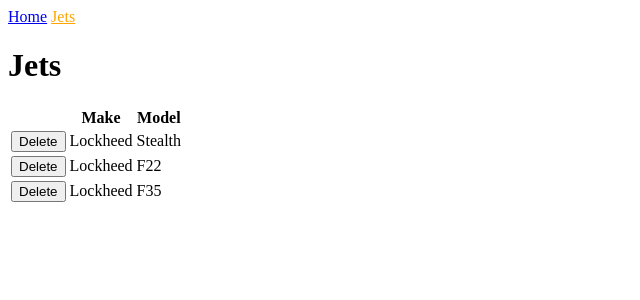
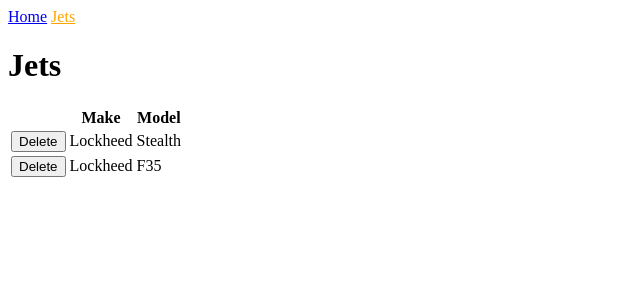
Before and after one commit to coryhouse/lm, a React (Create React App) app: page /jets in a window 1280 px wide. Shown: the top 300 px of the page, without its empty margins (0-640 px from the left). Built offline with nearby package versions, Linux system fonts and the light colour scheme; data requests are answered from the project's data file.

Commit message:
Call API

```diff
--- a/src/Jets.js
+++ b/src/Jets.js
@@ -1,28 +1,35 @@
 import React from "react";
+import { getJets } from "./api/jetsApi";
 
 class Jets extends React.Component {
   constructor(props) {
     super(props);
 
     this.state = {
-      jets: [
-        { id: 1, make: "Lockheed", model: "Stealth" },
-        { id: 2, make: "Lockheed", model: "F22" },
-        { id: 3, make: "Lockheed", model: "F35" }
-      ]
+      jets: []
     };
 
     // binding in the constructor
     // this.renderJets = this.renderJets.bind(this);
   }
 
-  deleteJet() {}
+  componentDidMount() {
+    getJets().then(jets => {
+      this.setState({ jets: jets });
+    });
+  }
+
+  deleteJet(id) {
+    // remove the Jet from the array of jets in state.
+    const jets = this.state.jets.filter(jet => jet.id !== id);
+    this.setState({ jets: jets });
+  }
 
   // Using concise arrow syntax
   renderJets = jet => (
     <tr key={jet.id}>
       <td>
-        <button onClick={this.deleteJet}>Delete</button>
+        <button onClick={() => this.deleteJet(jet.id)}>Delete</button>
       </td>
       <td>{jet.make}</td>
       <td>{jet.model}</td>
--- /dev/null
+++ b/src/api/jetsApi.js
@@ -0,0 +1,6 @@
+export function getJets() {
+  return fetch("http://localhost:3001/jets").then(response => {
+    if (response.ok) return response.json();
+    throw new Error("Bad response");
+  });
+}
```
